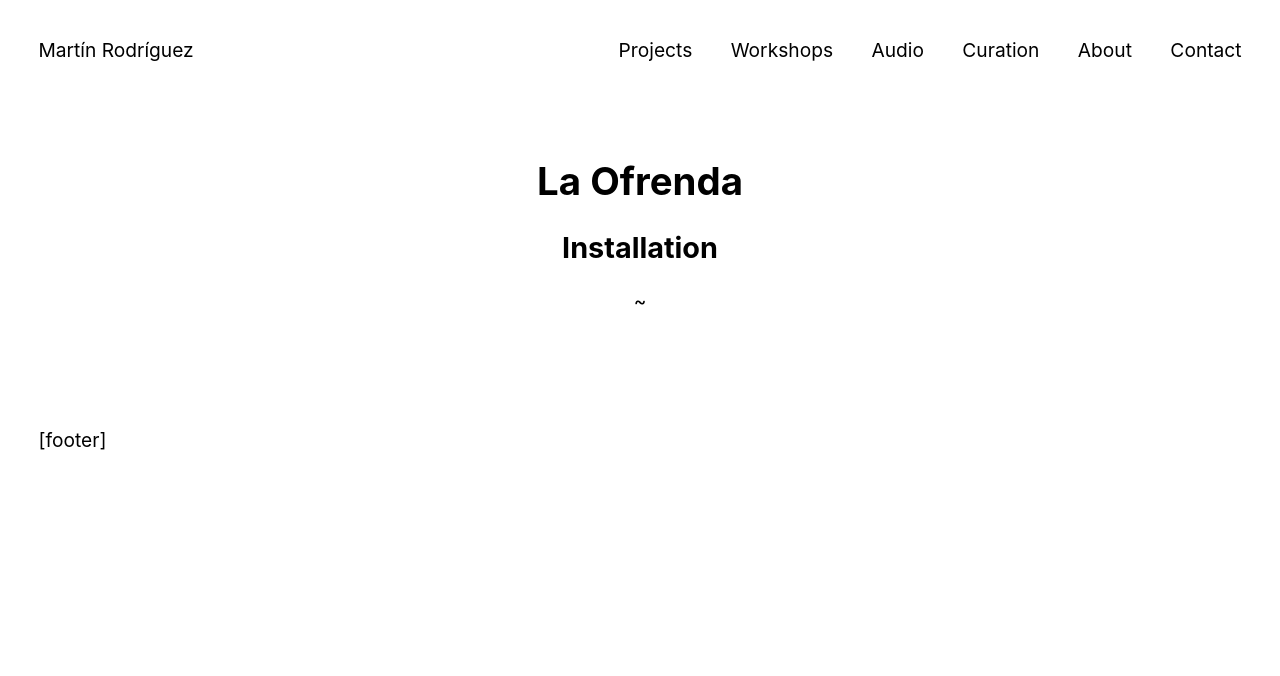
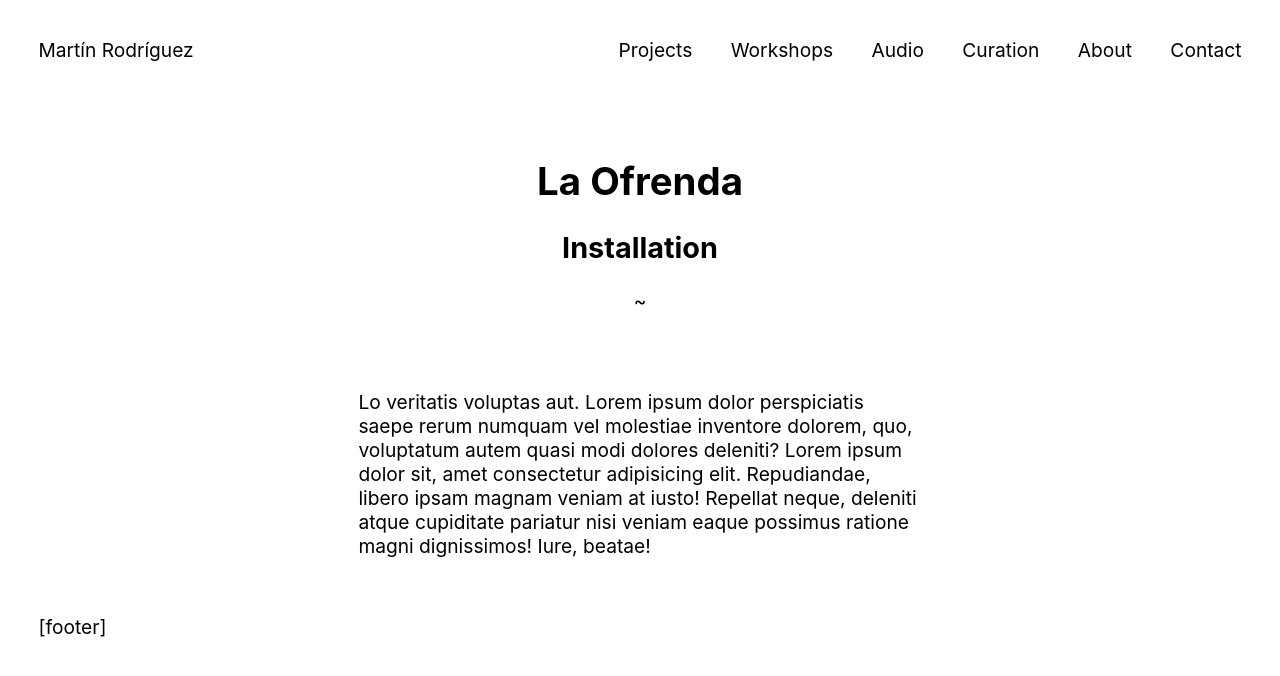
Before and after one commit to etienne/rdzwebsite, a Jekyll site: the page built from _projects/la-ofrenda/index.html, in a window 1280 px wide. Shown: the top 676 px of the page. Built offline with Jekyll 4.4.1, drawn with Linux system fonts in a browser that asks for light colours.

```diff
--- a/_includes/projectTile.html
+++ b/_includes/projectTile.html
@@ -1,5 +1,7 @@
 {% assign image_url = include.project.url | replace: 'index.html', 'images/main.jpg' %}
-<a class="projectTile" style="background-image: url({{ image_url }})" href="{{ include.project.url }}">
+{% assign project_url = include.project.url | replace: '/index.html', '' %}
+
+<a class="projectTile" style="background-image: url({{ image_url }})" href="{{ project_url }}">
   <div class="label">
     <h1>{{ include.project.title }}</h1>
     <h2>{{ include.project.type }} </h2>
--- a/_projects/la-ofrenda/index.html
+++ b/_projects/la-ofrenda/index.html
@@ -6,3 +6,7 @@ date: 2021-02-04
 ---
 
 {% include title.html page=page %}
+
+<div class="text narrow center">
+  <p>Lo veritatis voluptas aut. Lorem ipsum dolor perspiciatis saepe rerum numquam vel molestiae inventore dolorem, quo, voluptatum autem quasi modi dolores deleniti? Lorem ipsum dolor sit, amet consectetur adipisicing elit. Repudiandae, libero ipsam magnam veniam at iusto! Repellat neque, deleniti atque cupiditate pariatur nisi veniam eaque possimus ratione magni dignissimos! Iure, beatae!</p>
+</div>
--- a/_sass/base.scss
+++ b/_sass/base.scss
@@ -12,6 +12,10 @@ $spacer4: 4rem;
 html, body, ul, li {
   padding: 0;
   margin: 0;
+}
+
+p {
+  margin: 0 0 $spacer1;
 }
 
 ul {
--- /dev/null
+++ b/_sass/columns.scss
@@ -0,0 +1,10 @@
+.columns {
+  display: flex;
+  margin: 0 -$spacer1;
+
+  > * {
+    flex-grow: 1;
+    flex-basis: 0;
+    margin: 0 $spacer1;
+  }
+}
--- a/_sass/image.scss
+++ b/_sass/image.scss
@@ -2,6 +2,6 @@
   margin: $spacer2 0;
 
   img {
-    max-width: 100%;
+    width: 100%;
   }
 }
--- a/assets/css/main.scss
+++ b/assets/css/main.scss
@@ -8,3 +8,4 @@
 @import "projectTile";
 @import "text";
 @import "title";
+@import "columns";
```
Also changed, not shown: 404.html (+2 -20 lines), about.html (added, +19 -0 lines), assets/images/mr.jpg (added).
